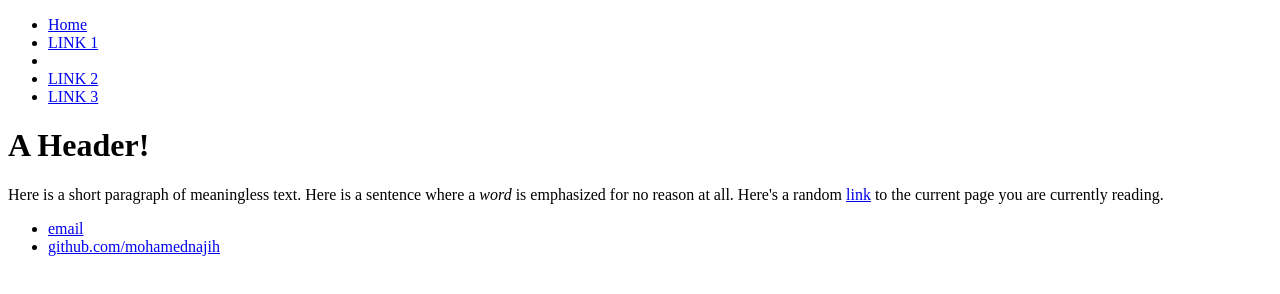
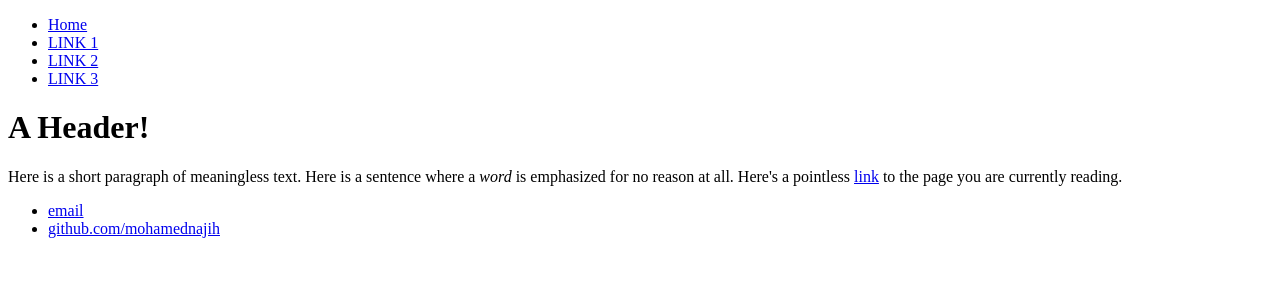
Before and after one commit to mohamednajih/mohamednajih.github.io, a plain HTML site: page index.html in a window 1280 px wide. Drawn offline with Linux system fonts and the light colour scheme.

Commit message:
Fixed small mistakes in the HTML and reworded the short paragraph

```diff
--- a/index.html
+++ b/index.html
@@ -7,7 +7,7 @@
 		<nav>
 		<ul>
 			<li><a href="/">Home</a></li>
-			<li><a href="/about">LINK 1</a><li>
+			<li><a href="/about">LINK 1</a></li>
 			<li><a href="/cv">LINK 2</a></li>
 			<li><a href="/blog">LINK 3</a></li>
 		</ul>
@@ -15,7 +15,7 @@
 		<div class="container">
 		<div class="blurb">
 			<h1>A Header!</h1>
-				<p>Here is a short paragraph of meaningless text. Here is a sentence where a <em>word</em> is emphasized for no reason at all. Here's a random <a href="http://mohamednajih.github.io">link</a> to the current page you are currently reading.</p>
+				<p>Here is a short paragraph of meaningless text. Here is a sentence where a <em>word</em> is emphasized for no reason at all. Here's a pointless <a href="http://mohamednajih.github.io">link</a> to the page you are currently reading.</p>
 		<div><!-- /.blurb -->
 		<div><!-- /.container -->
 		<footer>
```
